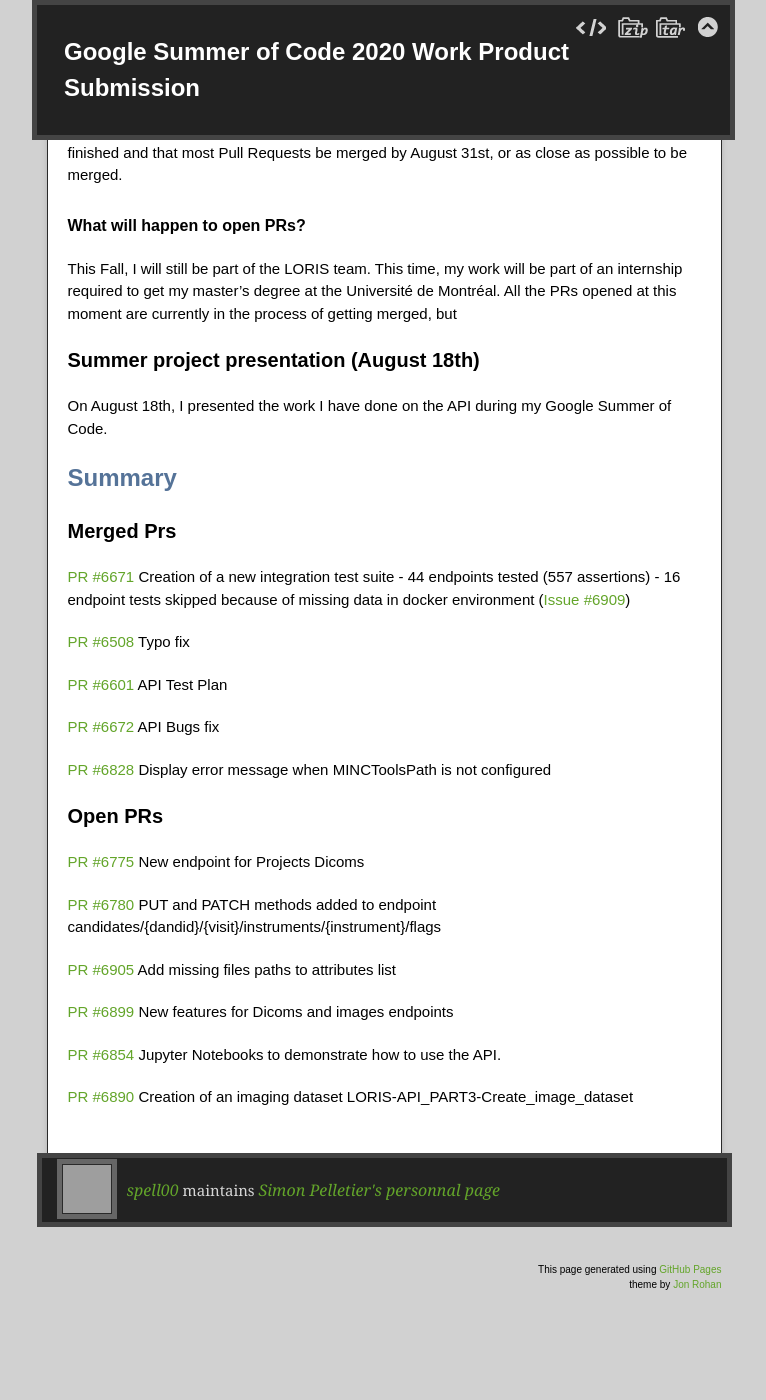
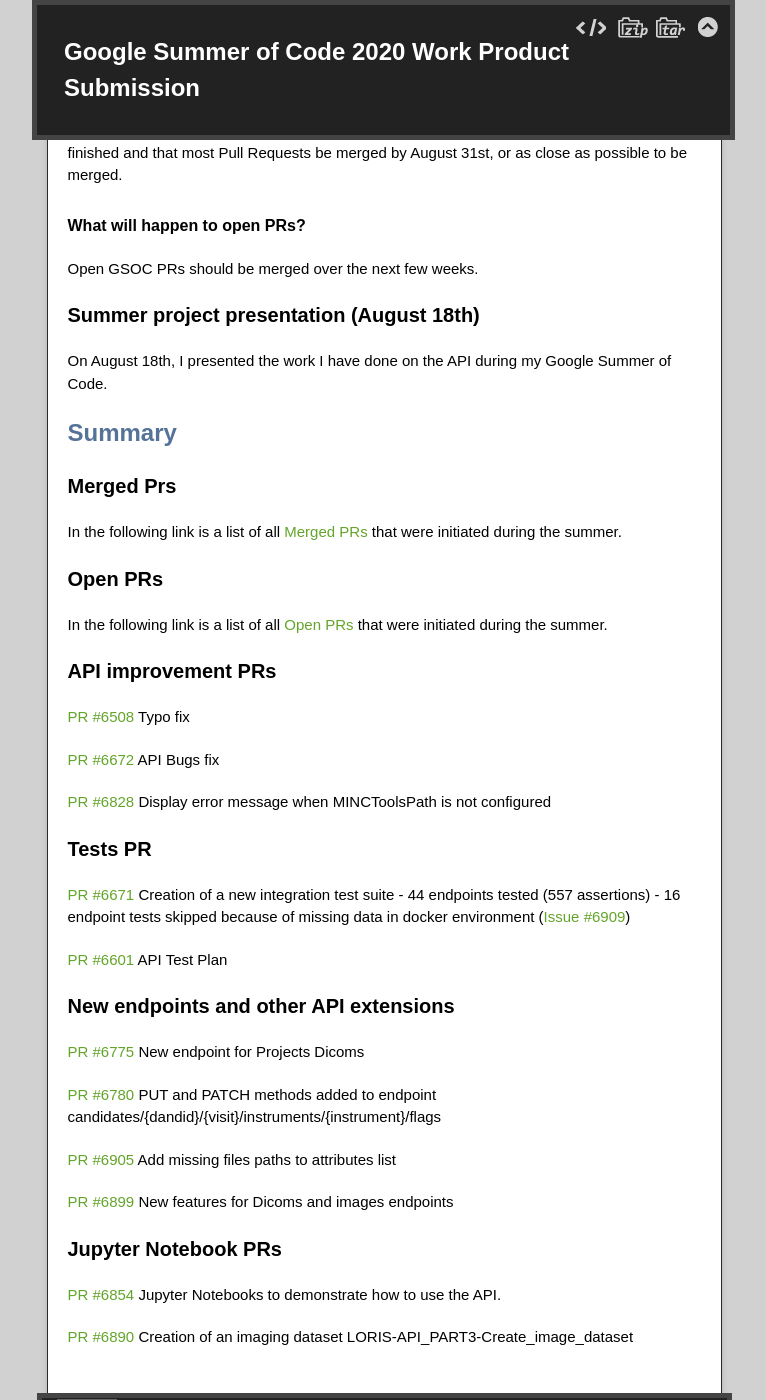
Before and after one commit to spell00/spell.github.io, a Jekyll site: the page built from pages/gsoc-2020.md, in a window 1280 px wide and 1400 px high, scrolled down 2684 px. Shown: the whole window, without its empty margins (256-1022 px from the left). Built offline with Jekyll 4.4.1, drawn with Linux system fonts in a browser that asks for light colours; our own code applies the rules of GitHub Pages for plain Markdown files; grey boxes are pictures that could not be loaded.

Commit message:
latest changes

```diff
--- a/pages/gsoc-2020.md
+++ b/pages/gsoc-2020.md
@@ -84,15 +84,12 @@ I continued the work started in June and started writing PUT and PATCH methods t
 endpoints.
 
 ##### August
-
 August was mostly dedicated to make sure all the work started in the previous months are finished and that
 most Pull Requests be merged by August 31st, or as close as possible to be merged.
 
 ##### What will happen to open PRs?
 
-This Fall, I will still be part of the LORIS team. This time, my work will be part of an internship required to get my
-master's degree at the Université de Montréal. All the PRs opened at this moment are currently in the process of
-getting merged, but
+Open GSOC PRs should be merged over the next few weeks.
 
 ### Summer project presentation (August 18th)
 
@@ -101,20 +98,29 @@ On August 18th, I presented the work I have done on the API during my Google Sum
 ## Summary
 ### Merged Prs
 
-[PR #6671](https://github.com/aces/Loris/pull/6671) Creation of a new integration test suite
-    - 44 endpoints tested (557 assertions)
-    - 16 endpoint tests skipped because of missing data in docker environment ([Issue #6909]())
+In the following link is a list of all [Merged PRs](https://github.com/aces/Loris/pulls?q=is%3Apr+author%3Aspell00+is%3Amerged+created%3A%3C2020-08-31+) that were initiated during the summer.
 
+### Open PRs
+
+In the following link is a list of all [Open PRs](https://github.com/aces/Loris/pulls?q=is%3Apr+author%3Aspell00+is%3Aopen+created%3A%3C2020-08-31+) that were initiated during the summer.
+
+
+### API improvement PRs
 [PR #6508](https://github.com/aces/Loris/pull/6672) Typo fix
-
-[PR #6601](https://github.com/aces/Loris/pull/6601) API Test Plan
 
 [PR #6672](https://github.com/aces/Loris/pull/6672) API Bugs fix
 
 [PR #6828](https://github.com/aces/Loris/pull/6828) Display error message when MINCToolsPath is not configured
 
 
-### Open PRs
+### Tests PR
+[PR #6671](https://github.com/aces/Loris/pull/6671) Creation of a new integration test suite
+    - 44 endpoints tested (557 assertions)
+    - 16 endpoint tests skipped because of missing data in docker environment ([Issue #6909]())
+
+[PR #6601](https://github.com/aces/Loris/pull/6601) API Test Plan
+
+### New endpoints and other API extensions
 
 [PR #6775](https://github.com/aces/Loris/pull/6775) New endpoint for Projects Dicoms
 
@@ -125,6 +131,9 @@ candidates/{dandid}/{visit}/instruments/{instrument}/flags
 
 [PR #6899](https://github.com/aces/Loris/pull/6899) New features for Dicoms and images endpoints
 
+
+### Jupyter Notebook PRs
+
 [PR #6854](https://github.com/aces/Loris/pull/6854) Jupyter Notebooks to demonstrate how to use the
 API.
 
```
